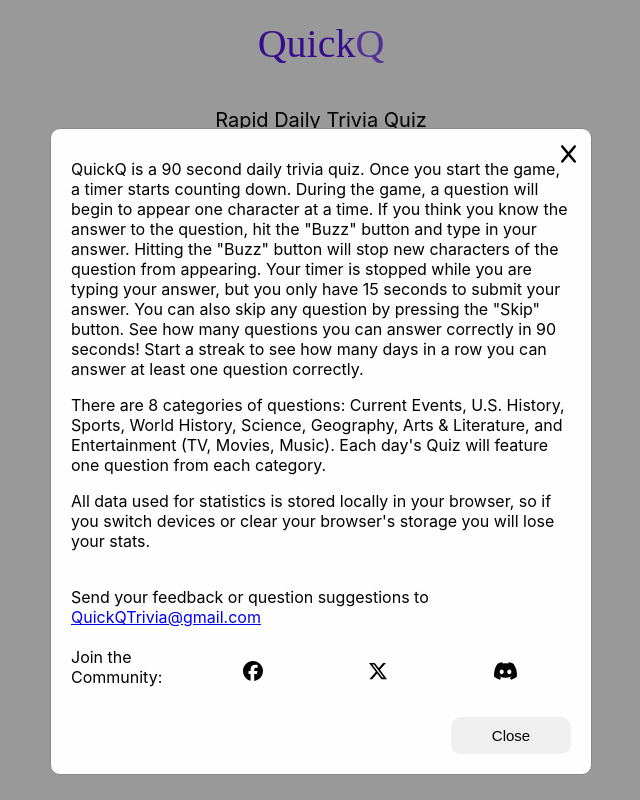
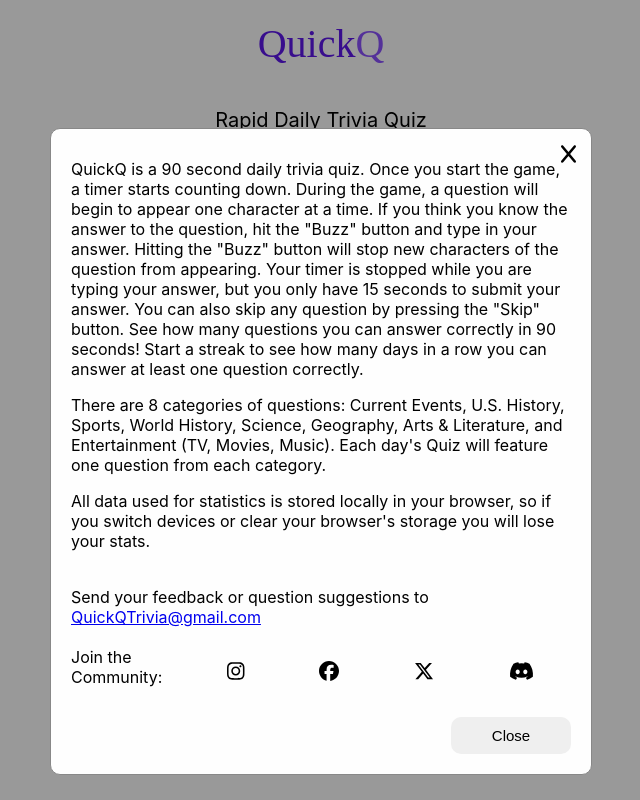
Before and after one commit to tylerm20/QuickQ-Trivia, a React (Create React App) app in the folder app/: page / in a window 1280 px wide. Both pictures are taken after a click on the button "How to Play". Shown: the whole page, without its empty margins (319-959 px from the left). Built offline with nearby package versions, Linux system fonts and the light colour scheme; no server answers.

Commit message:
add instagram and testing share

```diff
--- a/app/src/Screens/FinishScreen/index.jsx
+++ b/app/src/Screens/FinishScreen/index.jsx
@@ -131,8 +131,9 @@
             sharableResultsArr.push(row);
             i += 1;
         }
-        sharableResultsArr.push("Play here: ");
-        sharableResultsArr.push("\t QuickQTrivia.com");
+        sharableResultsArr.push(
+            "Play here: \n     https://www.QuickQTrivia.com"
+        );
         return sharableResultsArr.join("\n");
     };
 
--- a/app/src/Screens/SettingsScreen/index.jsx
+++ b/app/src/Screens/SettingsScreen/index.jsx
@@ -3,7 +3,7 @@
 
 import { FontAwesomeIcon } from "@fortawesome/react-fontawesome";
 import { faX } from "@fortawesome/free-solid-svg-icons";
-import { faXTwitter } from "@fortawesome/free-brands-svg-icons";
+import { faInstagram, faXTwitter } from "@fortawesome/free-brands-svg-icons";
 import { faDiscord } from "@fortawesome/free-brands-svg-icons";
 import { faFacebook } from "@fortawesome/free-brands-svg-icons";
 
@@ -54,6 +54,15 @@
                     <div className="JoinTheCommunity">Join the Community:</div>
                     <div className="Logos">
                         <a
+                            href="https://www.instagram.com/quickqtrivia/?next=%2F&hl=en"
+                            target="_blank"
+                        >
+                            <FontAwesomeIcon
+                                icon={faInstagram}
+                                className="SocialLogo"
+                            />
+                        </a>
+                        <a
                             href="https://www.facebook.com/profile.php?id=61562298087777"
                             target="_blank"
                         >
```
